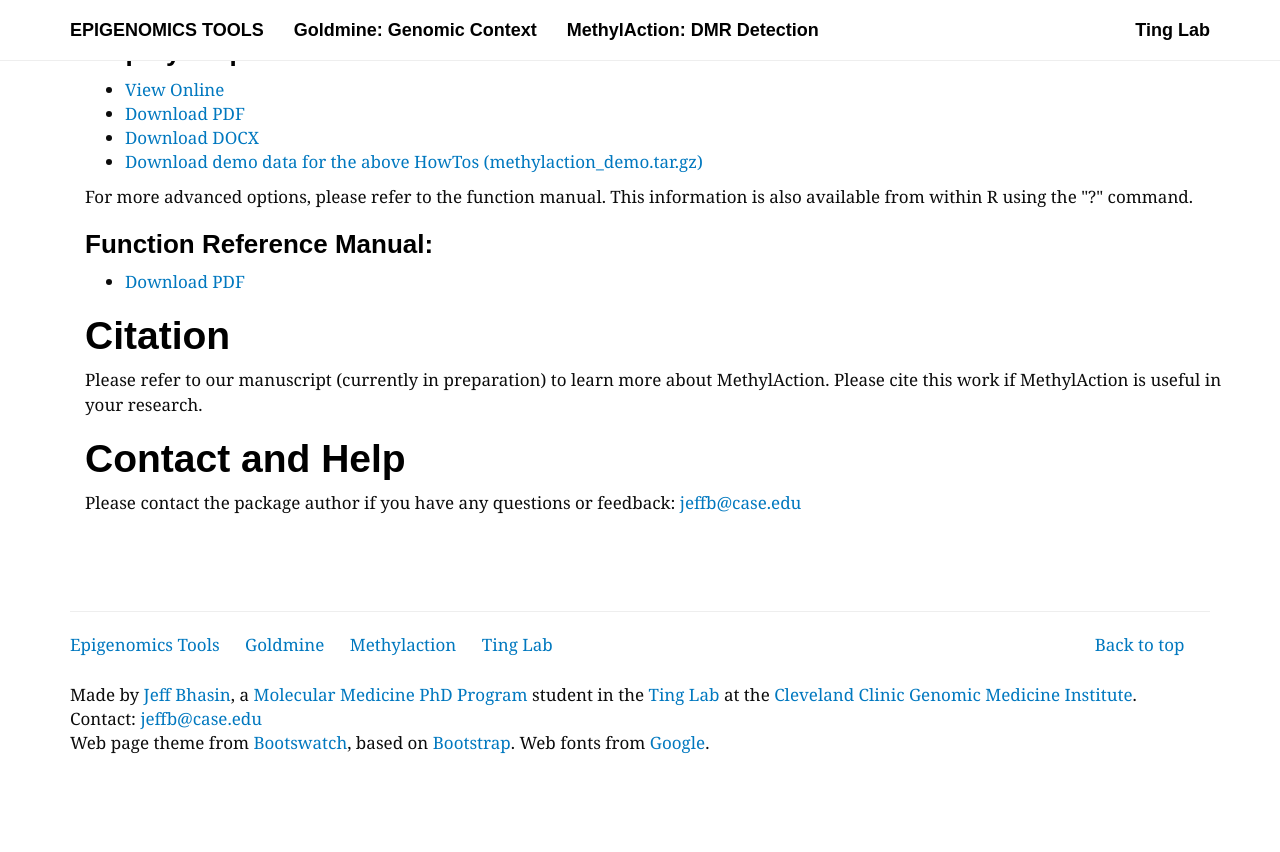
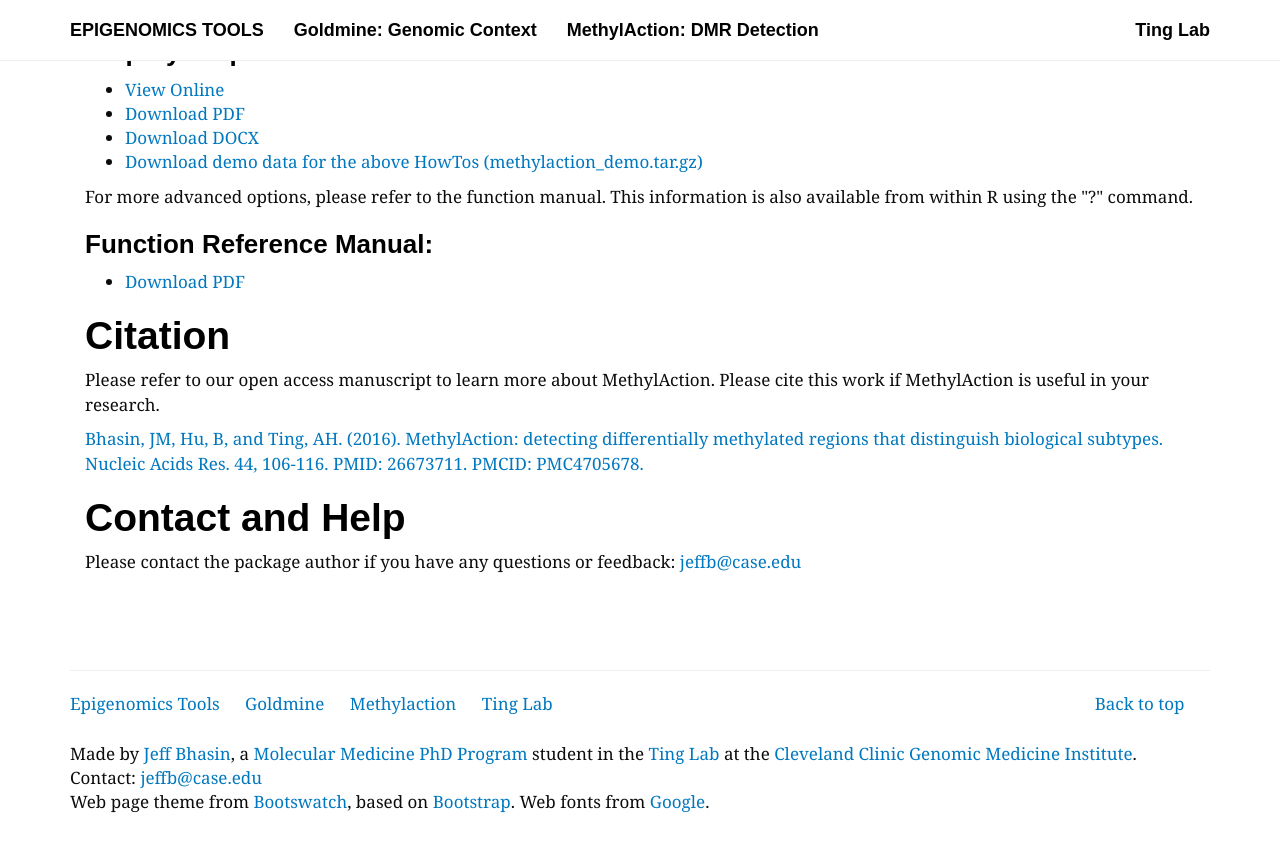
Before and after one commit to jeffbhasin/jeffbhasin.github.io, a Jekyll site: the page built from methylaction/index.html, in a window 1280 px wide and 900 px high, scrolled down 799 px. Shown: the top 852 px of the window. Built offline with Jekyll 4.4.1, drawn with Linux system fonts in a browser that asks for light colours; nearby versions of some CDN libraries; some web fonts are replaced.

Commit message:
Add NAR citation for MethylAction

```diff
--- a/methylaction/index.html
+++ b/methylaction/index.html
@@ -47,7 +47,8 @@ title: "MethylAction: Detecting differentially methylated regions (DMRs) that di
     </ul></p>
 
     <h1>Citation</h1>
-    <p>Please refer to our manuscript (currently in preparation) to learn more about MethylAction. Please cite this work if MethylAction is useful in your research.</p>
+    <p>Please refer to our open access manuscript to learn more about MethylAction. Please cite this work if MethylAction is useful in your research.</p>
+    <p><a href="http://www.ncbi.nlm.nih.gov/pubmed/26673711">Bhasin, JM, Hu, B, and Ting, AH. (2016). MethylAction: detecting differentially methylated regions that distinguish biological subtypes. Nucleic Acids Res. 44, 106-116. PMID: 26673711. PMCID: PMC4705678.</a></p>
 
     <h1>Contact and Help</h1>
     <p>Please contact the package author if you have any questions or feedback: <a href="mailto:jeffb@case.edu">jeffb@case.edu</a></p>
```
